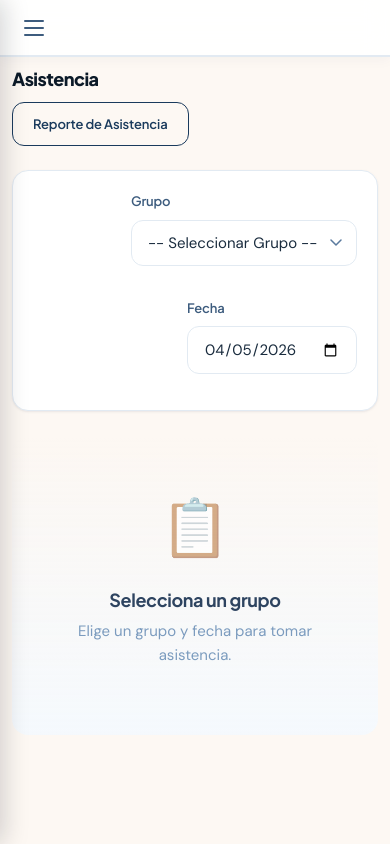
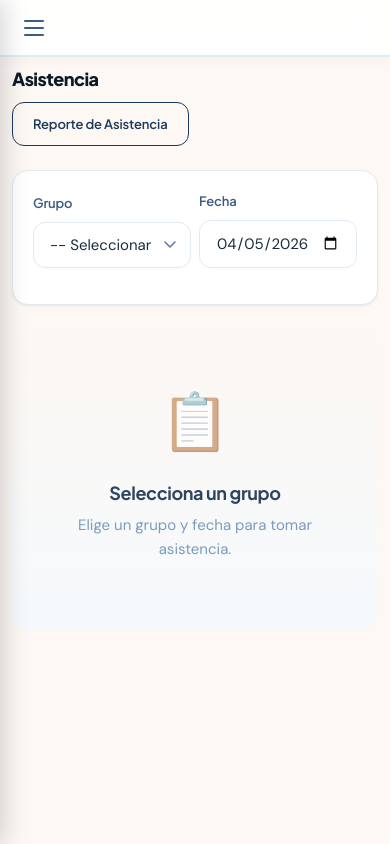
Before and after one commit to B0B1A6AE23/mi-kinder-gestion-escolar, a Flask app: page /attendance in a window 390 px wide. Run offline with Flask 3, Linux system fonts and the light colour scheme; a user stored in the database is signed in; data that the repository does not hold is empty.

Commit message:
Fix mobile overflow, topbar badge truncation, and Excel filename double underscores
- Add min-width:0 and overflow-x:hidden to .main-content to fix horizontal
  scroll on all pages with filter forms or wide tables on mobile viewports
- Add min-width:0/overflow:hidden to .topbar-info and badge truncation
  at 640px breakpoint to prevent period badge from overflowing topbar
- Add filter-form flex-wrap rules at 640px so filter inputs wrap instead
  of overflowing the viewport
- Fix header-actions buttons to fill width and wrap on mobile
- Collapse consecutive underscores in attendance Excel filename
  (e.g. Preescolar_1-A__Estrellitas__ → Preescolar_1-A_Estrellitas)

```diff
--- a/mi_kinder_web/routes/exports.py
+++ b/mi_kinder_web/routes/exports.py
@@ -116,7 +116,9 @@ def attendance_excel():
         return redirect(url_for("attendance.report"))
 
     group = db.execute("SELECT * FROM groups_ WHERE id = ?", (group_id,)).fetchone()
-    group_name = group["name"] if group else "grupo"
+    import re
+    raw_name = group["name"] if group else "grupo"
+    group_name = re.sub(r'_+', '_', re.sub(r'[\\/:*?"<>|\s]+', '_', raw_name)).strip('_')
 
     students = db.execute(
         """SELECT s.id, s.first_name || ' ' || s.last_name as full_name
--- a/mi_kinder_web/static/css/theme.css
+++ b/mi_kinder_web/static/css/theme.css
@@ -195,11 +195,13 @@
    ══════════════════════════════════════════════════════════ */
 .main-content {
   flex: 1;
+  min-width: 0;
   margin-left: var(--sidebar-width);
   min-height: 100vh;
   display: flex;
   flex-direction: column;
   background: var(--bg);
+  overflow-x: hidden;
 }
 
 /* ─── Topbar ─── */
@@ -223,6 +225,8 @@
   display: flex;
   align-items: center;
   gap: var(--sp-2);
+  min-width: 0;
+  overflow: hidden;
 }
 
 .topbar-user {
@@ -477,16 +481,30 @@
     gap: 0;
   }
 
+  /* Filter forms: wrap instead of overflow on mobile */
+  .filter-form .form-row {
+    flex-direction: row;
+    flex-wrap: wrap;
+    gap: var(--sp-2);
+  }
+
+  .filter-form .form-row .form-group {
+    flex: 1 1 140px;
+    min-width: 0;
+  }
+
   .topbar-user {
     display: none;
   }
 
   .header-actions {
     width: 100%;
+    flex-wrap: wrap;
   }
 
   .header-actions .btn {
-    flex: 1;
+    flex: 1 1 auto;
+    min-width: 120px;
     text-align: center;
     justify-content: center;
   }
@@ -508,6 +526,17 @@
   }
 }
 
+/* Topbar period badge truncation on mobile */
+@media (max-width: 640px) {
+  .topbar-info .badge {
+    max-width: 130px;
+    overflow: hidden;
+    text-overflow: ellipsis;
+    white-space: nowrap;
+    display: inline-block;
+  }
+}
+
 /* ══════════════════════════════════════════════════════════
    PRINT
    ══════════════════════════════════════════════════════════ */
```
